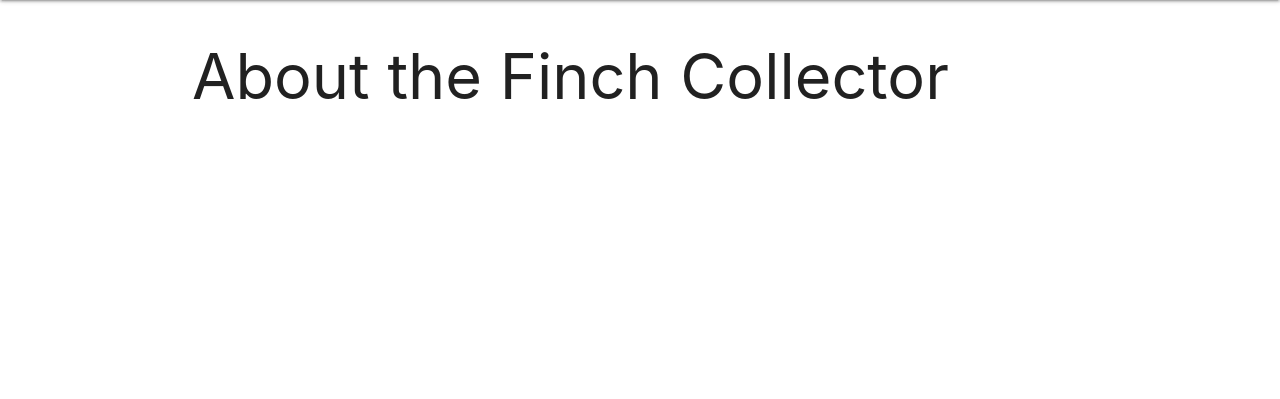
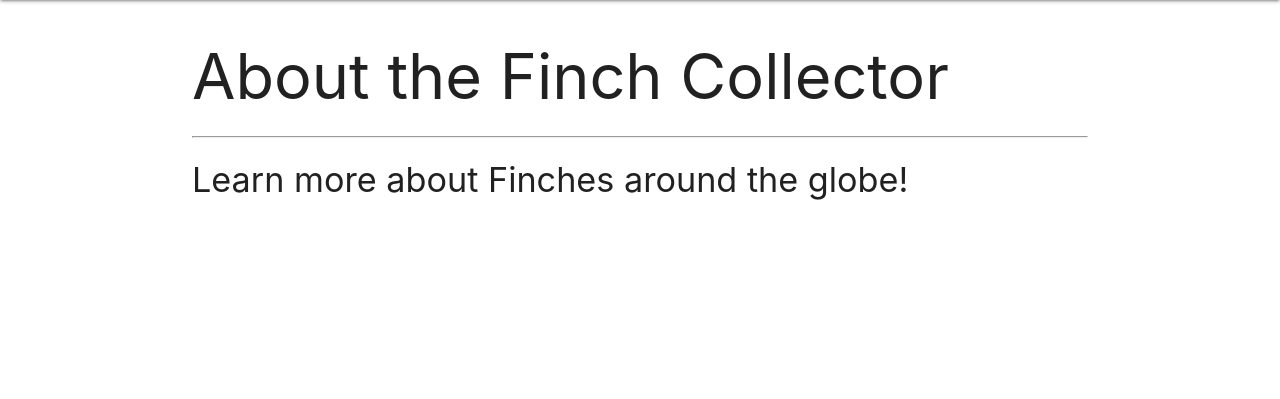
Before and after one commit to AgatheLouiseLav/finchcollector, a Django app: page /about/ in a window 1280 px wide. Shown: the part 64-463 px from the top of the page. Run offline with Django 4.2, Linux system fonts and the light colour scheme.

Commit message:
part-1 deliverable, css and functionality done

```diff
--- a/main_app/templates/about.html
+++ b/main_app/templates/about.html
@@ -2,5 +2,7 @@
 {% block content %}
 
 <h1>About the Finch Collector</h1>
+<hr>
+<h4>Learn more about Finches around the globe!</h4>
 
 {% endblock %}
--- a/main_app/templates/finches/index.html
+++ b/main_app/templates/finches/index.html
@@ -13,7 +13,7 @@
 			{% if finch.age > 0 %}
 				<p>Age: {{ finch.age }}</p>
 			{% else %}
-				<p>Age: Kitten</p>
+				<p>Age: Hatchling</p>
 			{% endif %}
 		</span>
 	</div>
--- a/main_app/views.py
+++ b/main_app/views.py
@@ -5,6 +5,7 @@ from django.shortcuts import render
 finches = [
   {'name': 'Cactus', 'breed': 'Hawfinch', 'scientific_name': 'Coccothraustes coccothraustes', 'age': 3},
   {'name': 'Mochi', 'breed': 'Purple Finch', 'scientific_name': 'Haemorhous purpureus', 'age': 0},
+  {'name': 'Spoon', 'breed': 'Eurasian bullfinch', 'scientific_name': 'Pyrrhula pyrrhula', 'age': 1},
 ]
 
 def home(request):
```
